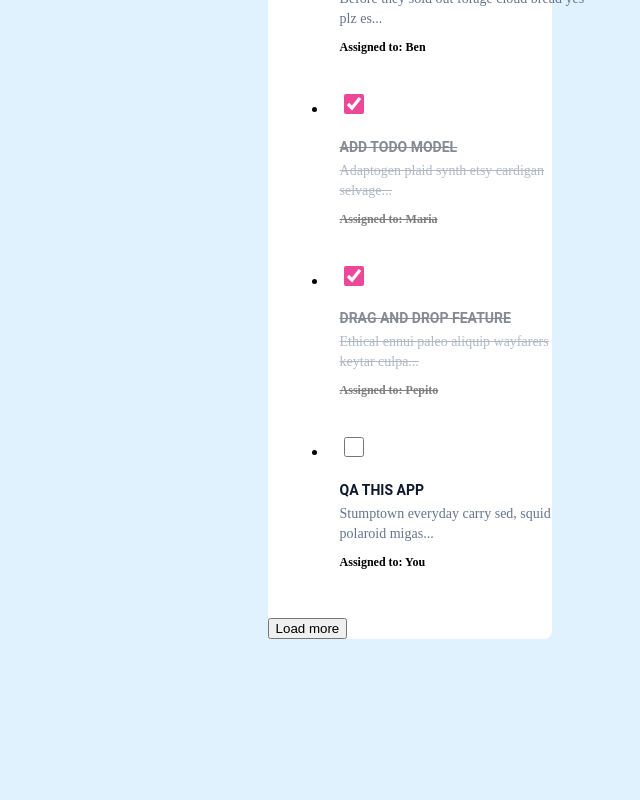
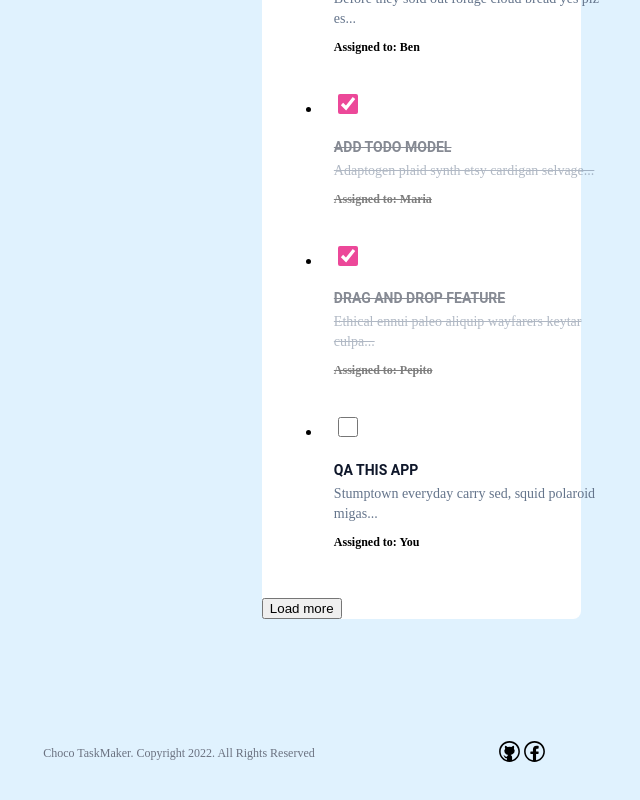
Before and after one commit to reeceballano/taskmaker, a Vue app: page / in a window 1280 px wide. Shown: the part 1001-1801 px from the top of the page, without its empty margins (345-985 px from the left). Before the commit the page ends 1728 px from the top, so only its background shows below. Built offline with nearby package versions, Linux system fonts and the light colour scheme; the HTML template or start-up script is replaced by a standard one.

Commit message:
update icons

```diff
--- a/src/App.vue
+++ b/src/App.vue
@@ -2,6 +2,7 @@
 <template>
     <div class="container">
         <RouterView />
+        <Footer />
     </div>
 </template>
 
@@ -43,7 +44,7 @@
     }
 
     .default-layout {
-        @apply md:flex md:w-3/4 md:mx-auto w-full md:space-x-10 align-middle my-20
+        @apply md:flex md:w-10/12 md:mx-auto w-full md:space-x-10 align-middle my-20
         /* @apply flex container py-20 space-x-20 bg-white align-middle rounded-lg drop-shadow-2xl */
     }
 
--- a/src/components/Footer.vue
+++ b/src/components/Footer.vue
@@ -5,15 +5,29 @@
                 <span>
                     Choco TaskMaker. Copyright 2022. All Rights Reserved
                 </span>
+                <div class="social-icons">
+                    <IconGithub link="https://github.com/reeceballano" />
+                    <IconFacebook link="https://fb.com/rdbwebdev" />
+                </div>
             </div>
         </div>
     </div>
 </template>
 
 <script setup>
-
+import IconGithub from './icons/IconGithub.vue';
+import IconFacebook from './icons/IconFacebook.vue';
 </script>
 
-<style scoped>
+<style>
+    #main-footer {
+        @apply py-5
+    }
+    .copyright-text {
+        @apply text-center text-xs text-gray-500 md:flex items-center justify-around
+    }
 
+    .social-icons {
+        @apply flex md:justify-around justify-center my-5
+    }
 </style>
--- a/src/components/Sidebar.vue
+++ b/src/components/Sidebar.vue
@@ -12,7 +12,7 @@
 
 <style scoped>
     .sibebar {
-        @apply md:w-2/3 w-full mb-10
+        @apply w-full md:w-2/3 lg:w-2/3 mb-10
     }
 
     .sticky-sidebar {
--- a/src/components/Widget.vue
+++ b/src/components/Widget.vue
@@ -18,6 +18,6 @@ const { title } = defineProps({
 
 <style>
     .widget-item {
-        @apply mb-5 bg-white rounded-lg drop-shadow-2xl relative
+        @apply mb-5 bg-white rounded-lg drop-shadow-2xl relative w-full
     }
 </style>
--- /dev/null
+++ b/src/components/icons/IconFacebook.vue
@@ -0,0 +1,27 @@
+<template>
+    <a class="facebook-icon" :href="link">
+        <svg xmlns="http://www.w3.org/2000/svg" x="0px" y="0px"
+            :width="size" :height="size"
+            viewBox="0 0 48 48">
+            <path d="M 24 4 C 12.972066 4 4 12.972074 4 24 C 4 35.027926 12.972066 44 24 44 C 35.027934 44 44 35.027926 44 24 C 44 12.972074 35.027934 4 24 4 z M 24 7 C 33.406615 7 41 14.593391 41 24 C 41 32.380773 34.967178 39.306373 27 40.720703 L 27 29 L 30.625 29 C 31.129 29 31.555188 28.623047 31.617188 28.123047 L 31.992188 25.123047 C 32.028188 24.839047 31.938047 24.553891 31.748047 24.337891 C 31.559047 24.122891 31.287 24 31 24 L 27 24 L 27 20.5 C 27 19.397 27.897 18.5 29 18.5 L 31 18.5 C 31.552 18.5 32 18.053 32 17.5 L 32 14.125 C 32 13.607 31.604844 13.174906 31.089844 13.128906 C 31.030844 13.123906 29.619984 13 27.833984 13 C 23.426984 13 21 15.616187 21 20.367188 L 21 24 L 17 24 C 16.448 24 16 24.447 16 25 L 16 28 C 16 28.553 16.448 29 17 29 L 21 29 L 21 40.720703 C 13.032822 39.306373 7 32.380773 7 24 C 7 14.593391 14.593385 7 24 7 z"></path>
+        </svg>
+    </a>
+</template>
+
+<script setup>
+const { size } = defineProps({
+    size: {
+        type: Number,
+        default: 25
+    },
+    link: {
+        type: String
+    }
+})
+</script>
+
+<style scoped>
+    .facebook-icon {
+        @apply hover:opacity-80 transition-opacity cursor-pointer
+    }
+</style>
--- /dev/null
+++ b/src/components/icons/IconGithub.vue
@@ -0,0 +1,27 @@
+<template>
+    <a class="github-icon" :href="link">
+        <svg xmlns="http://www.w3.org/2000/svg" x="0px" y="0px"
+            :width="size" :height="size"
+            viewBox="0 0 48 48">
+            <path d="M 24 4 C 12.972066 4 4 12.972074 4 24 C 4 35.027926 12.972066 44 24 44 C 35.027934 44 44 35.027926 44 24 C 44 12.972074 35.027934 4 24 4 z M 24 7 C 33.406615 7 41 14.593391 41 24 C 41 31.66536 35.956939 38.122519 29 40.251953 L 29 35.136719 C 29 33.226635 27.899316 31.588619 26.308594 30.773438 A 10 8 0 0 0 32.4375 18.720703 C 32.881044 17.355414 33.376523 14.960672 32.199219 13.076172 C 29.929345 13.076172 28.464667 14.632086 27.765625 15.599609 A 10 8 0 0 0 24 15 A 10 8 0 0 0 20.230469 15.59375 C 19.529731 14.625773 18.066226 13.076172 15.800781 13.076172 C 14.449711 15.238817 15.28492 17.564557 15.732422 18.513672 A 10 8 0 0 0 21.681641 30.779297 C 20.3755 31.452483 19.397283 32.674042 19.097656 34.15625 L 17.783203 34.15625 C 16.486203 34.15625 15.98225 33.629234 15.28125 32.740234 C 14.58925 31.851234 13.845172 31.253859 12.951172 31.005859 C 12.469172 30.954859 12.144453 31.321484 12.564453 31.646484 C 13.983453 32.612484 14.081391 34.193516 14.650391 35.228516 C 15.168391 36.160516 16.229687 37 17.429688 37 L 19 37 L 19 40.251953 C 12.043061 38.122519 7 31.66536 7 24 C 7 14.593391 14.593385 7 24 7 z"></path>
+        </svg>
+    </a>
+</template>
+
+<script setup>
+const { size } = defineProps({
+    size: {
+        type: Number,
+        default: 25
+    },
+    link: {
+        type: String
+    }
+})
+</script>
+
+<style scoped>
+    .github-icon {
+        @apply hover:opacity-80 transition-opacity cursor-pointer
+    }
+</style>
--- a/src/views/HomeView.vue
+++ b/src/views/HomeView.vue
@@ -75,10 +75,6 @@
 
     const useTodo = inject('useTodo');
 
-    // const data = inject('todos');
-    // const addTodo = inject('addTodo');
-    // const deleteTodo = inject('deleteTodo');
-    // const infiniteLoop = inject('infiniteLoop');
     const activeTab = ref(0);
 
     provide('tab', activeTab);
--- a/tailwind.config.js
+++ b/tailwind.config.js
@@ -5,6 +5,16 @@ module.exports = {
         "./src/**/*.{vue,js,ts,jsx,tsx}",
     ],
     theme: {
+        screens: {
+            'sm': '576px',
+            // => @media (min-width: 576px) { ... }
+
+            'md': '960px',
+            // => @media (min-width: 960px) { ... }
+
+            'lg': '1440px',
+            // => @media (min-width: 1440px) { ... }
+        },
         extend: {
             fontFamily: {
                 'roboto': ['Roboto', 'sans-serif'],
```
